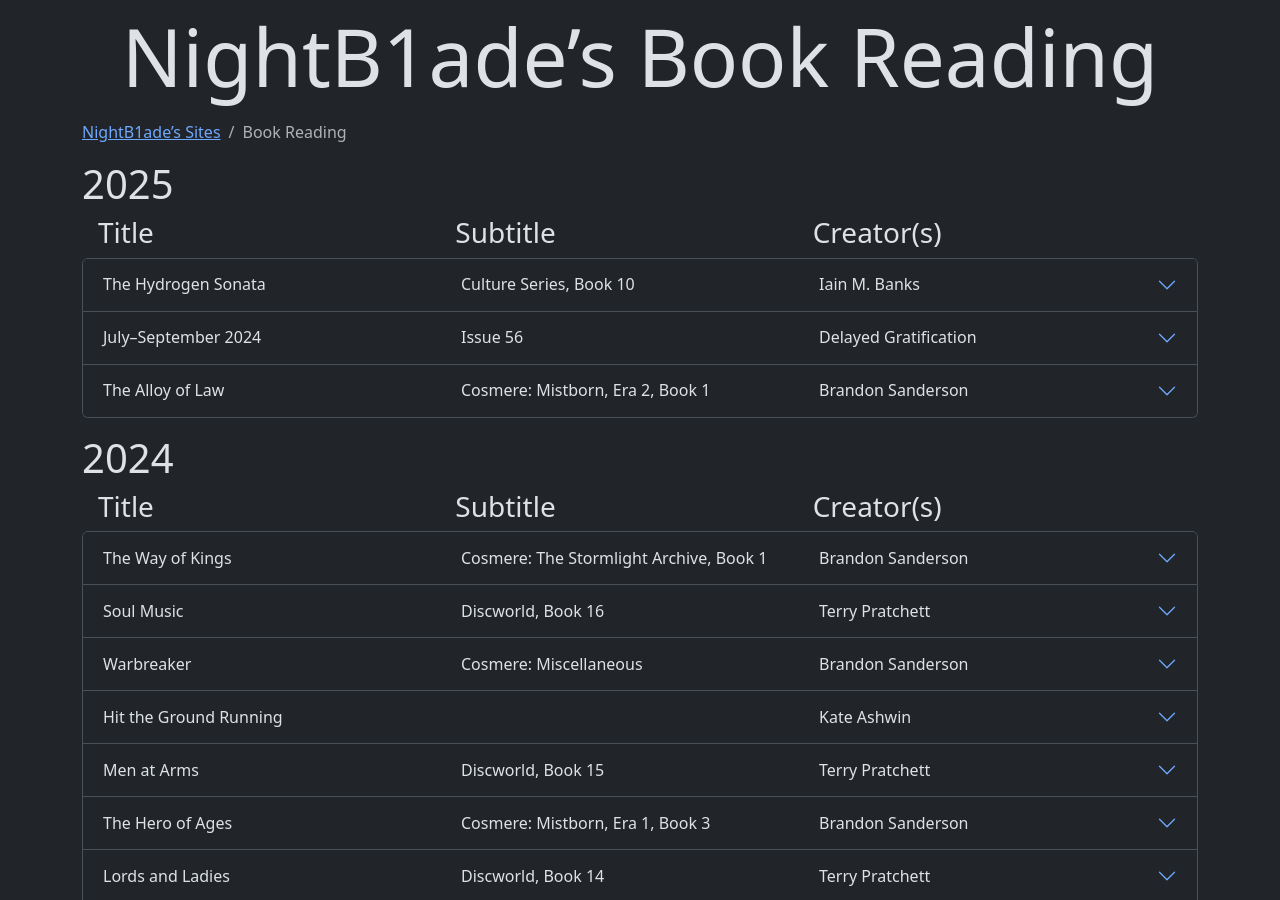
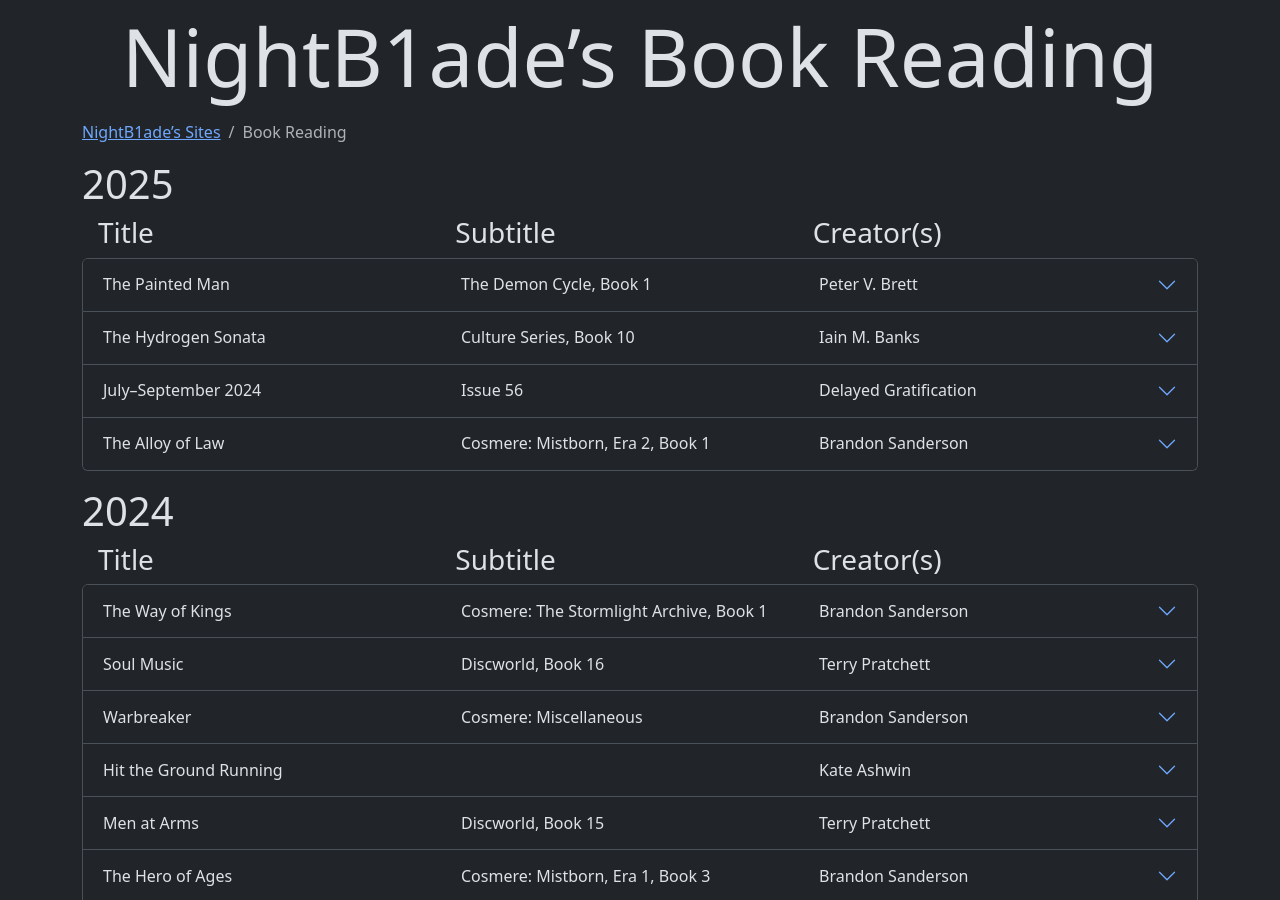
Before and after one commit to NightB1ade/BookReading, a Jekyll site: the page built from index.html, in a window 1280 px wide and 900 px high. Built offline with Jekyll 4.4.1, drawn with Linux system fonts in a browser that asks for light colours; some of the changed lines change nothing that is shown.

Commit message:
The Painted Man: Add

```diff
--- a/_data/ReadingList.json
+++ b/_data/ReadingList.json
@@ -2064,4 +2064,42 @@
 			}
 		]
 	}
+	, {
+		"title": "The Painted Man"
+		, "subtitle": "The Demon Cycle, Book 1"
+		, "creators": [
+			"Peter V. Brett"
+		]
+		, "numPages": 545
+		, "notes": []
+		, "isbns": [{
+			"isbn": "9780007276141"
+			, "description": "Paperback"
+		}]
+		, "progress": [{
+				"date": "2025-01-27"
+				, "page": 34
+			}
+			, {
+				"date": "2025-01-28"
+				, "page": 87
+			}
+			, {
+				"date": "2025-01-29"
+				, "page": 212
+			}
+			, {
+				"date": "2025-01-30"
+				, "page": 242
+			}
+			, {
+				"date": "2025-01-31"
+				, "page": 376
+			}
+			, {
+				"date": "2025-02-01"
+				, "page": 545
+			}
+		]
+	}
 ]
```
